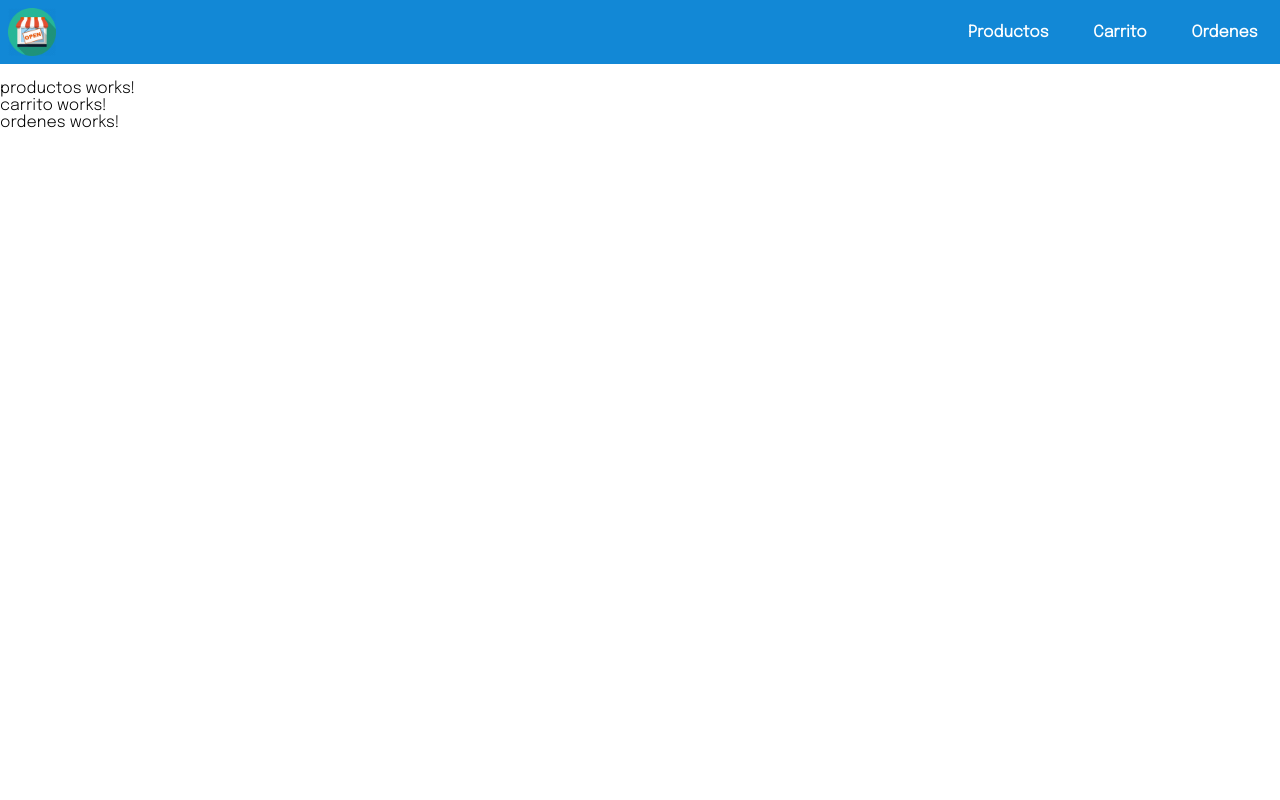
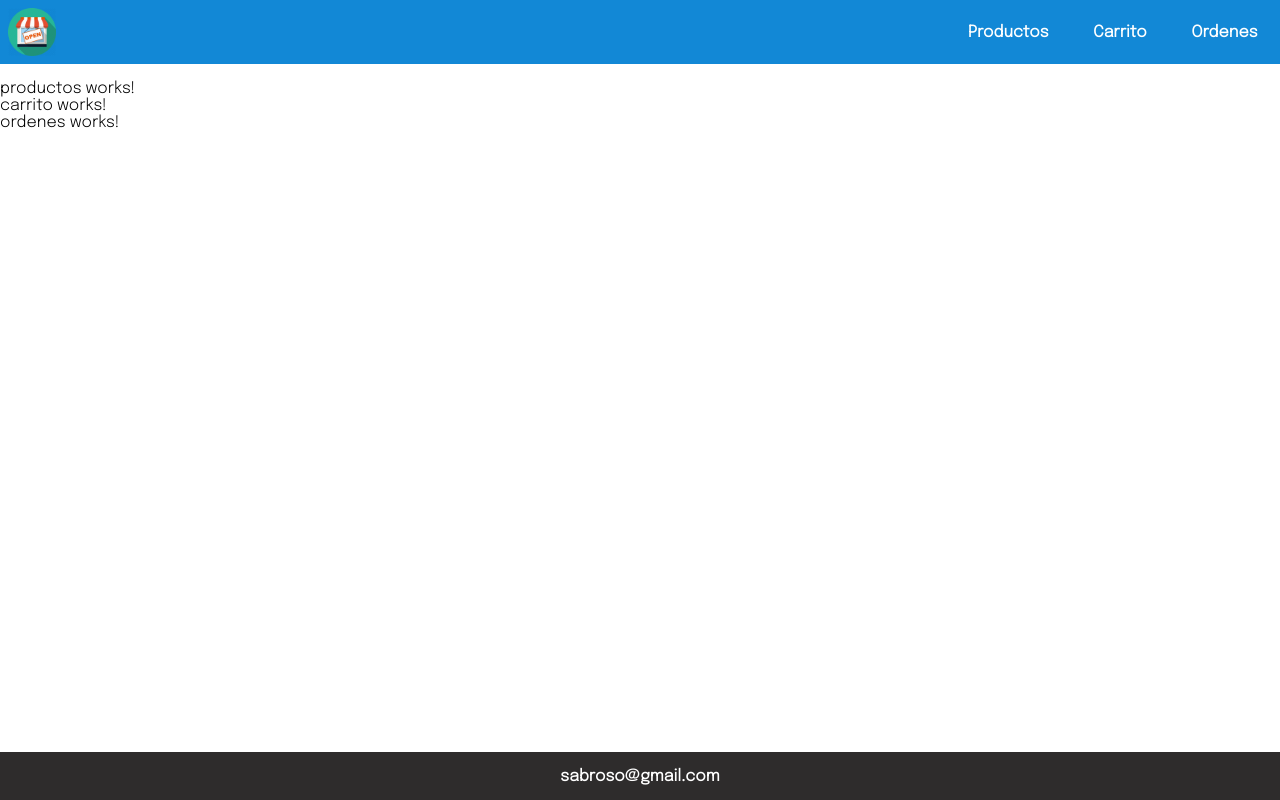
Before and after one commit to Asac2142/carrito, an Angular app: page / in a window 1280 px wide. Built offline with nearby package versions, Linux system fonts and the light colour scheme.

Commit message:
Adding styles for footer

```diff
--- a/src/app/app.component.html
+++ b/src/app/app.component.html
@@ -7,5 +7,5 @@
     <app-carrito></app-carrito>
     <app-ordenes></app-ordenes>
   </section>
-  <footer></footer>
+  <footer>sabroso@gmail.com</footer>
 </div>
--- a/src/app/app.component.scss
+++ b/src/app/app.component.scss
@@ -16,5 +16,16 @@
 
     footer {
         grid-area: footer;
+        display: flex;
+        justify-content: center;
+        align-items: center;
+        background: #2e2c2c;
+        color: #fff;
+        font-weight: bold;
+    }
+
+    footer:hover,
+    footer:active {
+        cursor: pointer;
     }
 }
```
